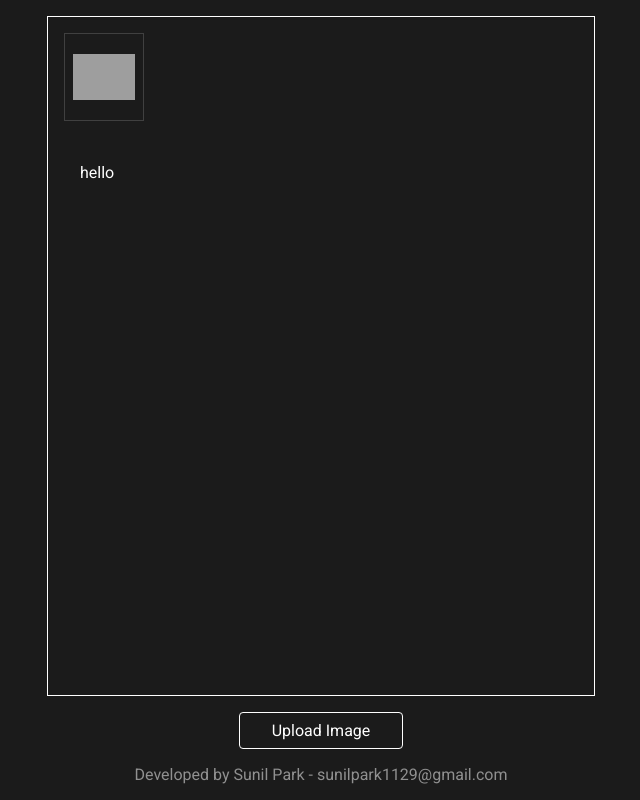
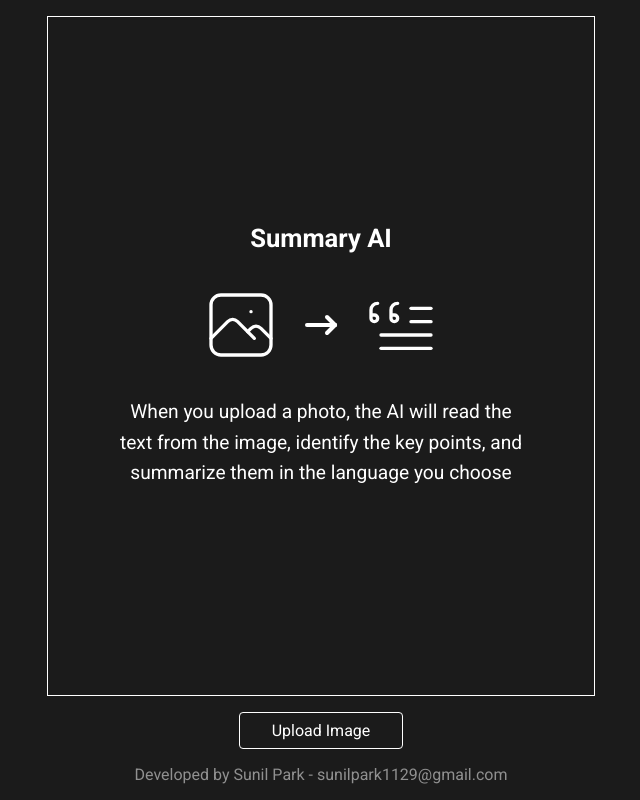
Before and after one commit to SunilPark1129/Summary-AI, a React (Create React App) app: page / in a window 1280 px wide. Shown: the whole page, without its empty margins (319-959 px from the left). Built offline with nearby package versions, Linux system fonts and the light colour scheme; no server answers; grey boxes are pictures that could not be loaded.

Commit message:
removed - test case

```diff
--- a/src/components/Screen/Screen.jsx
+++ b/src/components/Screen/Screen.jsx
@@ -18,12 +18,6 @@ function Screen({
   const [lang, setLang] = useState("English");
   const [prevImgs, setPrevImgs] = useState([]);
 
-  const preim = [
-    "https://upload.wikimedia.org/wikipedia/en/9/90/One_Piece%2C_Volume_61_Cover_%28Japanese%29.jpg",
-  ];
-
-  const text = "hello";
-
   useEffect(() => {
     const langCookie = Cookies.get("langCookie");
 
@@ -34,16 +28,15 @@ function Screen({
 
   return (
     <div className={`screen ${isLoading && "screen--loading"}`}>
-      {/* {!data && !isLoading && !error ? (
+      {!data && !isLoading && !error ? (
         <Tip />
       ) : error ? (
         <ErrorComponent error={error} />
       ) : isLoading ? (
         <Loading logo={logo} />
       ) : (
-        <SummaryScreen data={data} prevImgs={preim} />
-      )} */}
-      <SummaryScreen data={text} prevImgs={preim} />
+        <SummaryScreen data={data} prevImgs={prevImgs} />
+      )}
 
       {isUploading && (
         <Upload
```
